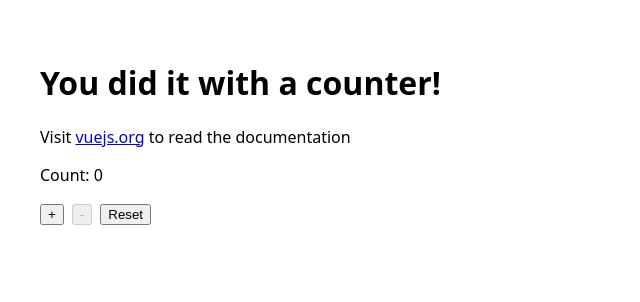
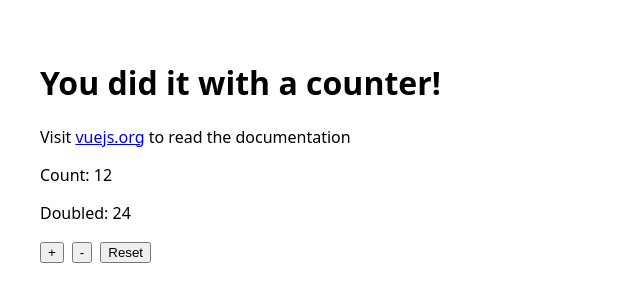
Before and after one commit to omyk13/vue-sb, a Vue app: page / in a window 1280 px wide. Shown: the top 302 px of the page, without its empty margins (0-640 px from the left). Built offline with nearby package versions, Linux system fonts and the light colour scheme.

Commit message:
computed values

```diff
--- a/src/App.vue
+++ b/src/App.vue
@@ -7,10 +7,10 @@
     </p>
 
     <p>Count: {{ count }}</p>
-
+    <p>Doubled: {{ doubled }}</p>
     <button @click="increment">+</button>
 
-    <button @click="decrement" :disabled="count === 0">-</button>
+    <button @click="decrement" :disabled="!canDecrement">-</button>
     <button @click="reset">Reset</button>
   </div>
 </template>
@@ -18,7 +18,7 @@
 <script setup>
 import { useCounter } from './composables/useCounter.js'
 
-const { count, increment, decrement, reset } = useCounter()
+const { count, canDecrement, doubled, increment, decrement, reset } = useCounter(12)
 </script>
 
 <style scoped>
--- a/src/composables/useCounter.js
+++ b/src/composables/useCounter.js
@@ -1,14 +1,17 @@
-import { ref } from 'vue'
+import { ref, computed } from 'vue'
 
 export function useCounter(initialValue = 0) {
   const count = ref(initialValue)
+
+  const doubled = computed(() => count.value * 2)
+  const canDecrement = computed(() => count.value > 0)
 
   function increment() {
     count.value += 1
   }
 
   function decrement() {
-    if (count.value > 0) {
+    if (canDecrement.value) {
       count.value -= 1
     }
   }
@@ -19,6 +22,8 @@ export function useCounter(initialValue = 0) {
 
   return {
     count,
+    doubled,
+    canDecrement,
     increment,
     decrement,
     reset,
```
